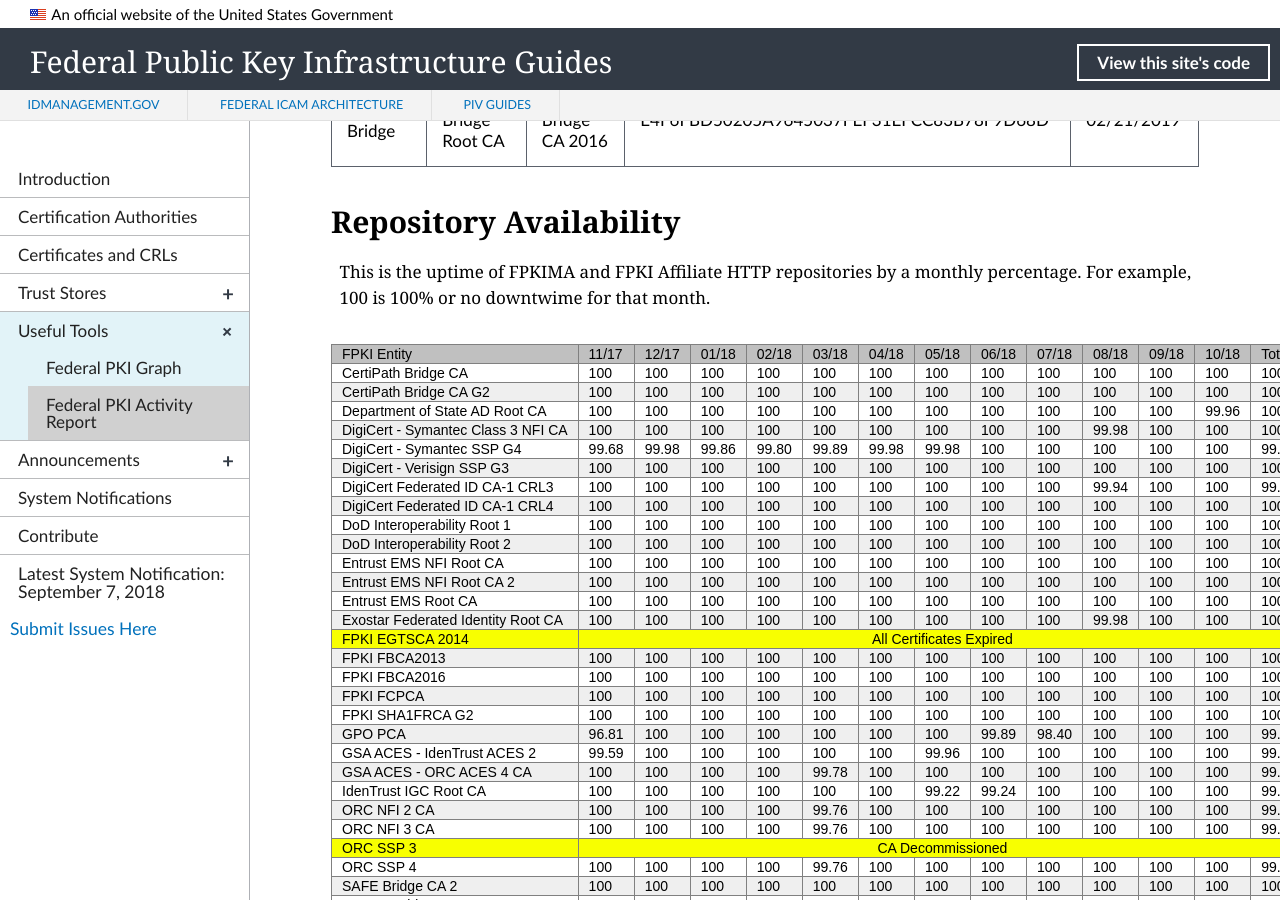
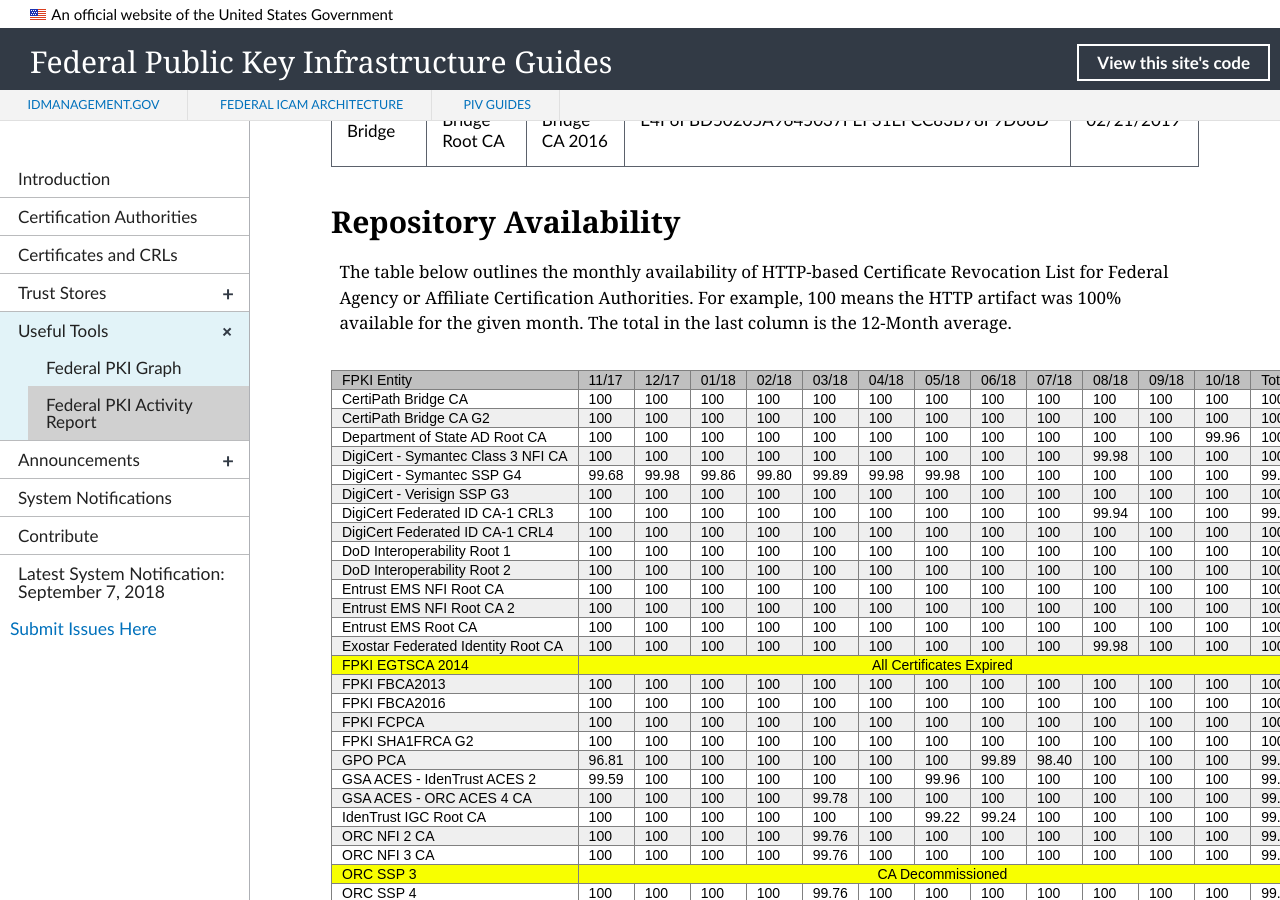
Before and after one commit to GSA/fpki-guides, a Jekyll site: the page built from _tools/03_fpki_activity_report.md, in a window 1280 px wide and 900 px high, scrolled down 2907 px. Built offline with Jekyll 4.4.1, drawn with Linux system fonts in a browser that asks for light colours; nearby versions of some CDN libraries; library files that are not in the unit come from our copies.

Commit message:
Update Repo Availability Description
Corrected repo availability description to be more accurate.

```diff
--- a/_tools/03_fpki_activity_report.md
+++ b/_tools/03_fpki_activity_report.md
@@ -76,6 +76,6 @@
 | STRAC Bridge | STRAC Bridge Root CA | Federal Bridge CA 2016 | E4F6FBD50205A9645037FEF31EFCC83B78F9D68D | 02/21/2019 |
 
 ## Repository Availability
-This is the uptime of FPKIMA and FPKI Affiliate HTTP repositories by a monthly percentage.  For example, 100 is 100% or no downtwime for that month.
+The table below outlines the monthly availability of HTTP-based Certificate Revocation List for Federal Agency or Affiliate Certification Authorities. For example, 100 means the HTTP artifact was 100% available for the given month. The total in the last column is the 12-Month average.
 
 {% include fpkiar-repo-table.html %}
```
